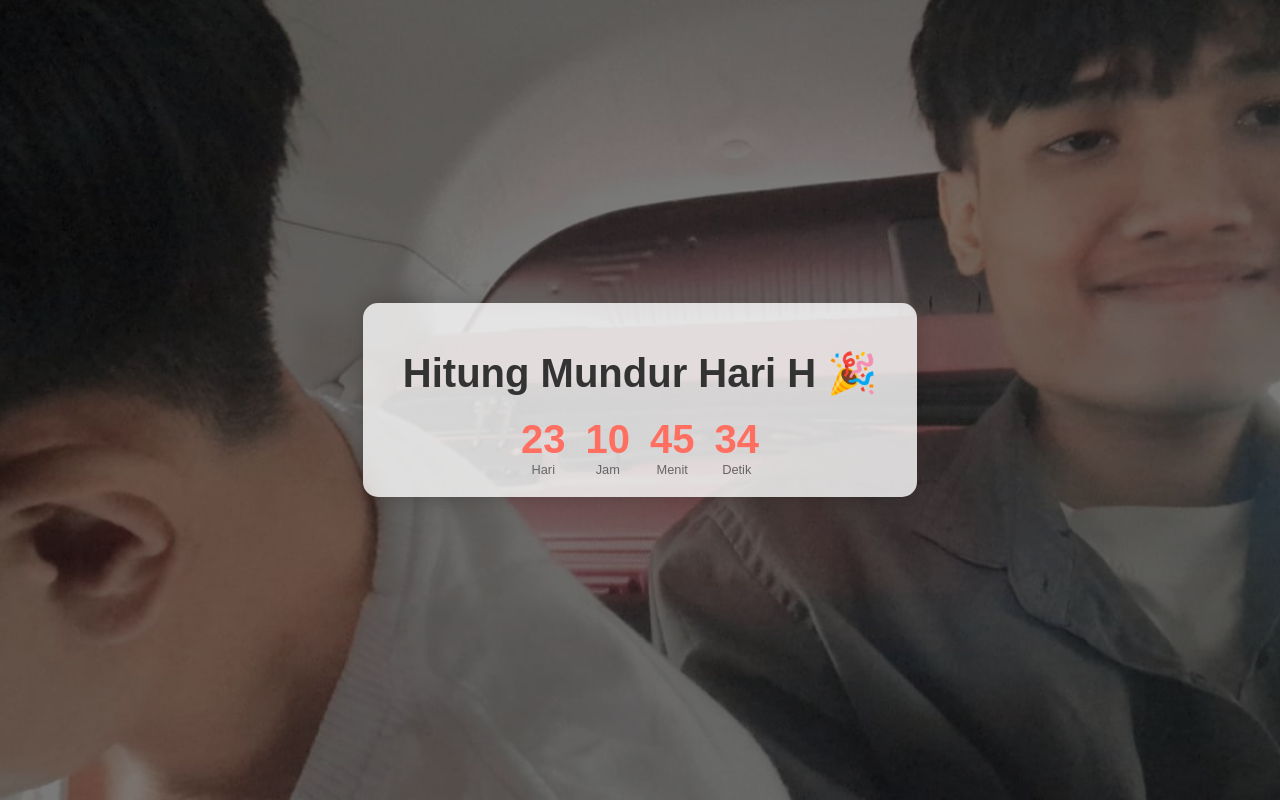
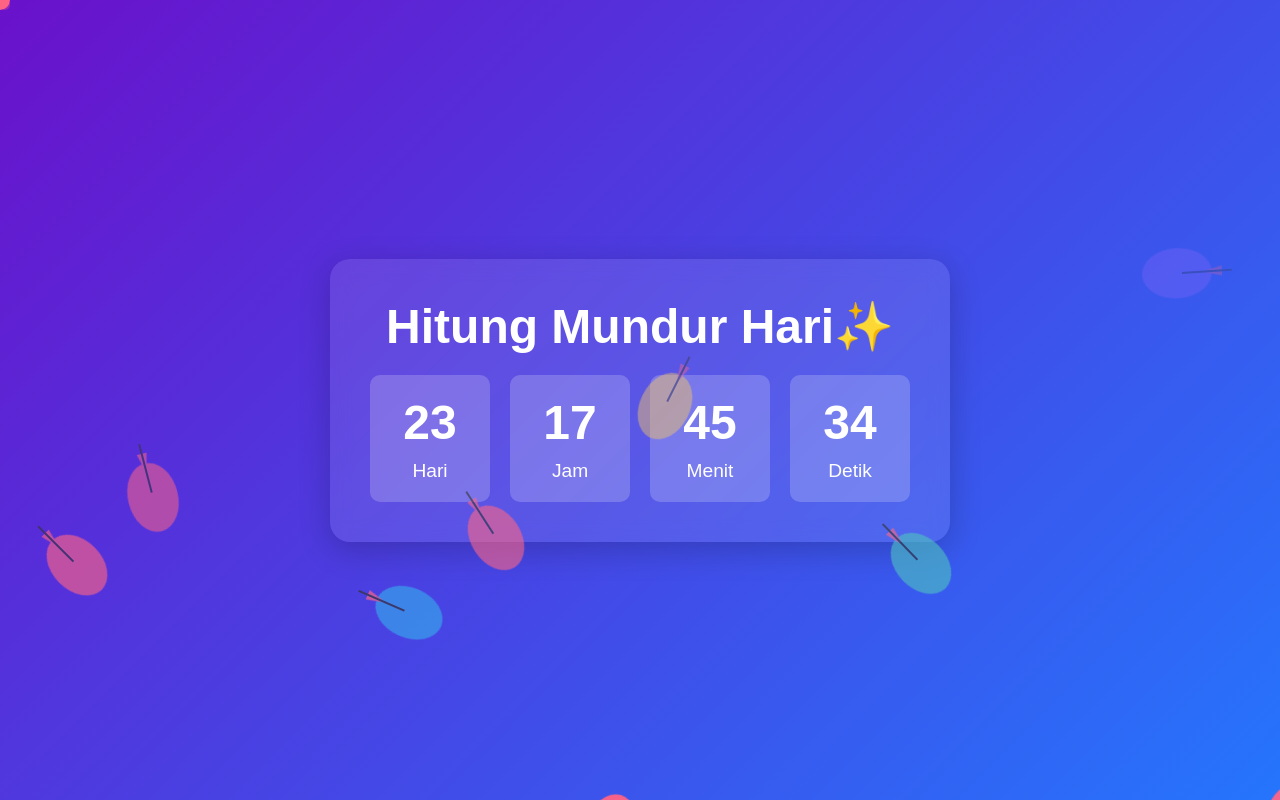
Before and after one commit to daniekmz/HariH, a plain HTML site: page index.html in a window 1280 px wide. Drawn offline with nearby package versions, Linux system fonts and the light colour scheme.

Commit message:
Add files via upload
#update1

```diff
--- a/index.html
+++ b/index.html
@@ -1,34 +1,42 @@
 <!DOCTYPE html>
-<html lang="en">
+<html lang="id">
 <head>
     <meta charset="UTF-8">
     <meta name="viewport" content="width=device-width, initial-scale=1.0">
-    <title>Countdown to Birthday</title>
+    <title>GAATAU</title>
     <link rel="stylesheet" href="styles.css">
+    <link rel="stylesheet" href="https://cdnjs.cloudflare.com/ajax/libs/animate.css/4.1.1/animate.min.css">
 </head>
 <body>
+    <div class="custom-cursor"></div>
+    <div class="balloons">
+        <div class="balloon"></div>
+        <div class="balloon"></div>
+        <div class="balloon"></div>
+        <div class="balloon"></div>
+        <div class="balloon"></div>
+    </div>
     <div class="container">
-        <h1>Hitung Mundur Hari H 🎉</h1>
-        <div id="countdown">
-            <div>
-                <span id="days"></span>
-                <div class="smalltext">Hari</div>
+        <h1 class="title animate__animated animate__fadeInDown">Hitung Mundur Hari✨</h1>
+        <div id="countdown" class="countdown">
+            <div class="countdown-item animate__animated animate__fadeIn">
+                <span id="days">00</span>
+                <p>Hari</p>
             </div>
-            <div>
-                <span id="hours"></span>
-                <div class="smalltext">Jam</div>
+            <div class="countdown-item animate__animated animate__fadeIn animate__delay-1s">
+                <span id="hours">00</span>
+                <p>Jam</p>
             </div>
-            <div>
-                <span id="minutes"></span>
-                <div class="smalltext">Menit</div>
+            <div class="countdown-item animate__animated animate__fadeIn animate__delay-2s">
+                <span id="minutes">00</span>
+                <p>Menit</p>
             </div>
-            <div>
-                <span id="seconds"></span>
-                <div class="smalltext">Detik</div>
+            <div class="countdown-item animate__animated animate__fadeIn animate__delay-3s">
+                <span id="seconds">00</span>
+                <p>Detik</p>
             </div>
         </div>
     </div>
-    <div class="bubbles"></div>
     <script src="script.js"></script>
 </body>
 </html>
--- a/script.js
+++ b/script.js
@@ -1,30 +1,57 @@
-// Set the date we're counting down to
-const birthday = new Date("2025-03-19").getTime(); // Ganti dengan tanggal ulang tahun Anda
+// Tanggal ulang tahun (format: Tahun, Bulan-1, Hari, Jam, Menit, Detik)
+const birthday = new Date(2025, 02, 19, 7, 0, 0); // Contoh: 25 Desember 2023
 
-// Update the countdown every 1 second
-const countdown = setInterval(function() {
+function updateCountdown() {
+    const now = new Date();
+    const diff = birthday - now;
 
-    // Get today's date and time
-    const now = new Date().getTime();
+    if (diff <= 0) {
+        clearInterval(interval);
+        // Buka tab baru dengan ucapan selamat ulang tahun
+        window.open("danie.html", "_blank");
+        return;
+    }
 
-    // Find the distance between now and the birthday
-    const distance = birthday - now;
+    const days = Math.floor(diff / (1000 * 60 * 60 * 24));
+    const hours = Math.floor((diff % (1000 * 60 * 60 * 24)) / (1000 * 60 * 60));
+    const minutes = Math.floor((diff % (1000 * 60 * 60)) / (1000 * 60));
+    const seconds = Math.floor((diff % (1000 * 60)) / 1000);
 
-    // Time calculations for days, hours, minutes and seconds
-    const days = Math.floor(distance / (1000 * 60 * 60 * 24));
-    const hours = Math.floor((distance % (1000 * 60 * 60 * 24)) / (1000 * 60 * 60));
-    const minutes = Math.floor((distance % (1000 * 60 * 60)) / (1000 * 60));
-    const seconds = Math.floor((distance % (1000 * 60)) / 1000);
+    document.getElementById('days').textContent = days.toString().padStart(2, '0');
+    document.getElementById('hours').textContent = hours.toString().padStart(2, '0');
+    document.getElementById('minutes').textContent = minutes.toString().padStart(2, '0');
+    document.getElementById('seconds').textContent = seconds.toString().padStart(2, '0');
+}
 
-    // Display the result in the elements with id="days", "hours", "minutes", "seconds"
-    document.getElementById("days").innerHTML = days;
-    document.getElementById("hours").innerHTML = hours;
-    document.getElementById("minutes").innerHTML = minutes;
-    document.getElementById("seconds").innerHTML = seconds;
+const interval = setInterval(updateCountdown, 1000);
+updateCountdown();
 
-    // If the countdown is finished, write some text
-    if (distance < 0) {
-        clearInterval(countdown);
-        document.getElementById("countdown").innerHTML = "Happy Birthday!";
-    }
-}, 1000);
+// Fungsi untuk membuat balon
+function createBalloon() {
+    const balloon = document.createElement('div');
+    balloon.classList.add('balloon');
+    balloon.style.left = `${Math.random() * 100}%`; // Posisi horizontal acak
+    balloon.style.animationDuration = `${Math.random() * 6 + 5}s`; // Durasi animasi acak
+    document.querySelector('.balloons').appendChild(balloon);
+}
+
+// Menghasilkan balon setiap 1 detik
+setInterval(createBalloon, 1000);
+
+// Ambil elemen custom cursor
+const cursor = document.querySelector('.custom-cursor');
+
+// Gerakkan cursor sesuai posisi mouse
+document.addEventListener('mousemove', (e) => {
+    cursor.style.left = `${e.pageX}px`;
+    cursor.style.top = `${e.pageY}px`;
+});
+
+// Efek saat mengklik
+document.addEventListener('mousedown', () => {
+    cursor.classList.add('clicked');
+});
+
+document.addEventListener('mouseup', () => {
+    cursor.classList.remove('clicked');
+});
--- a/styles.css
+++ b/styles.css
@@ -1,114 +1,201 @@
+/* Reset CSS */
+* {
+    margin: 0;
+    padding: 0;
+    box-sizing: border-box;
+}
+
 body {
     font-family: 'Arial', sans-serif;
-    background: linear-gradient(135deg, #ff9a9e, #fad0c4);
+    background: linear-gradient(135deg, #6a11cb, #2575fc);
     display: flex;
     justify-content: center;
     align-items: center;
-    height: 100vh;
-    margin: 0;
-    overflow: hidden;
-    position: relative;
+    min-height: 100vh;
+    color: white;
 }
 
 .container {
     text-align: center;
-    background: rgba(255, 255, 255, 0.8);
-    padding: 20px 40px;
-    border-radius: 15px;
-    box-shadow: 0 0 20px rgba(0, 0, 0, 0.2);
-    z-index: 2;
+    background: rgba(255, 255, 255, 0.1);
+    backdrop-filter: blur(10px);
+    border-radius: 20px;
+    padding: 40px;
+    box-shadow: 0 8px 32px rgba(0, 0, 0, 0.2);
 }
 
-h1 {
+.title {
+    font-size: 3rem;
     margin-bottom: 20px;
-    color: #333;
-    font-size: 2.5em;
+    font-weight: bold;
 }
 
-#countdown {
+.countdown {
     display: flex;
     justify-content: center;
     gap: 20px;
 }
 
-#countdown div {
-    text-align: center;
+.countdown-item {
+    background: rgba(255, 255, 255, 0.2);
+    border-radius: 10px;
+    padding: 20px;
+    width: 120px;
+    transition: transform 0.3s ease, background 0.3s ease;
 }
 
-#countdown span {
-    font-size: 2.5em;
-    font-weight: bold;
-    color: #ff6f61;
+.countdown-item:hover {
+    transform: scale(1.1);
+    background: rgba(255, 255, 255, 0.3);
 }
 
-.smalltext {
-    font-size: 0.8em;
-    color: #666;
+.countdown-item span {
+    font-size: 3rem;
+    font-weight: bold;
+    display: block;
 }
 
-/* Bubble Animation */
-.bubbles {
-    position: absolute;
+.countdown-item p {
+    font-size: 1.2rem;
+    margin-top: 10px;
+}
+
+/* Animasi Balon */
+.balloons {
+    position: fixed;
     top: 0;
     left: 0;
     width: 100%;
     height: 100%;
-    overflow: hidden;
+    pointer-events: none;
     z-index: 1;
 }
 
-.bubbles span {
+.balloon {
     position: absolute;
     bottom: -100px;
-    background: rgba(255, 255, 255, 0.5);
+    width: 50px;
+    height: 70px;
+    background: #ff6384;
     border-radius: 50%;
-    animation: bubble 10s linear infinite;
+    animation: float 6s ease-in infinite;
 }
 
-@keyframes bubble {
+.balloon::before {
+    content: '';
+    position: absolute;
+    bottom: -10px;
+    left: 50%;
+    transform: translateX(-50%);
+    width: 10px;
+    height: 20px;
+    background: #ff6384;
+    clip-path: polygon(50% 0%, 100% 100%, 0% 100%);
+}
+
+.balloon::after {
+    content: '';
+    position: absolute;
+    bottom: -20px;
+    left: 50%;
+    transform: translateX(-50%);
+    width: 2px;
+    height: 50px;
+    background: #333;
+}
+
+/* Animasi mengambang */
+@keyframes float {
     0% {
-        transform: translateY(0);
-        opacity: 0;
-    }
-    50% {
+        transform: translateY(0) rotate(0deg);
         opacity: 1;
     }
     100% {
-        transform: translateY(-100vh);
+        transform: translateY(-100vh) rotate(360deg);
         opacity: 0;
     }
 }
 
-body {
-    font-family: 'Arial', sans-serif;
-    background-image: url('1.jpg'); /* Ganti dengan nama file gambar Anda */
-    background-size: cover; /* Menyesuaikan gambar ke ukuran layar */
-    background-position: center; /* Memposisikan gambar di tengah */
-    display: flex;
-    justify-content: center;
-    align-items: center;
-    height: 100vh;
-    margin: 0;
-    overflow: hidden;
-    position: relative;
+/* Warna dan Posisi Balon */
+.balloon:nth-child(1) {
+    left: 10%;
+    animation-duration: 8s;
+    background: #ff6384;
 }
 
-body::before {
+.balloon:nth-child(2) {
+    left: 30%;
+    animation-duration: 10s;
+    background: #36a2eb;
+}
+
+.balloon:nth-child(3) {
+    left: 50%;
+    animation-duration: 7s;
+    background: #ffce56;
+}
+
+.balloon:nth-child(4) {
+    left: 70%;
+    animation-duration: 9s;
+    background: #4bc0c0;
+}
+
+.balloon:nth-child(5) {
+    left: 90%;
+    animation-duration: 6s;
+    background: #9966ff;
+}
+
+/* Custom Cursor */
+.custom-cursor {
+    position: fixed;
+    top: 0;
+    left: 0;
+    width: 20px;
+    height: 20px;
+    background-color: #ff6384; /* Warna cursor */
+    border-radius: 50%;
+    pointer-events: none; /* Memastikan cursor tidak mengganggu interaksi */
+    transform: translate(-50%, -50%);
+    transition: transform 0.1s ease, width 0.2s ease, height 0.2s ease, background-color 0.2s ease;
+    z-index: 9999; /* Pastikan cursor selalu di atas elemen lain */
+}
+
+/* Efek saat hover pada elemen tertentu */
+.container:hover ~ .custom-cursor {
+    width: 40px;
+    height: 40px;
+    background-color: rgba(255, 99, 132, 0.5); /* Warna cursor saat hover */
+}
+
+/* Efek saat mengklik */
+.custom-cursor.clicked {
+    width: 30px;
+    height: 30px;
+    background-color: #36a2eb; /* Warna cursor saat klik */
+}
+
+.custom-cursor::after {
     content: '';
     position: absolute;
-    top: 0;
-    left: 0;
-    width: 100%;
-    height: 100%;
-    background: rgba(0, 0, 0, 0.5); /* Overlay hitam semi-transparan */
-    z-index: 1;
+    top: 50%;
+    left: 50%;
+    width: 10px;
+    height: 10px;
+    background-color: rgba(255, 99, 132, 0.3);
+    border-radius: 50%;
+    transform: translate(-50%, -50%);
+    animation: pulse 1s infinite;
 }
 
-.container {
-    text-align: center;
-    background: rgba(255, 255, 255, 0.8);
-    padding: 20px 40px;
-    border-radius: 15px;
-    box-shadow: 0 0 20px rgba(0, 0, 0, 0.2);
-    z-index: 2;
+@keyframes pulse {
+    0% {
+        transform: translate(-50%, -50%) scale(1);
+        opacity: 1;
+    }
+    100% {
+        transform: translate(-50%, -50%) scale(2);
+        opacity: 0;
+    }
 }
```
Also changed, not shown: danie.html (added, +20 -0 lines).
